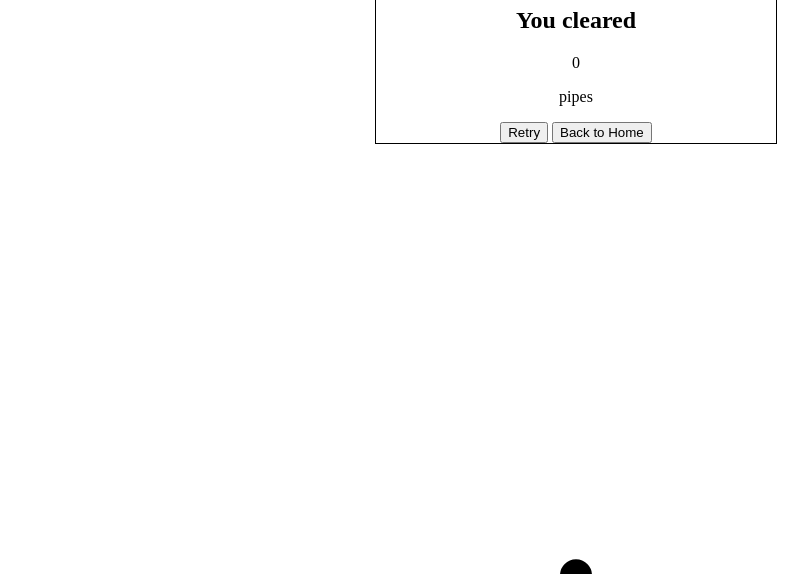
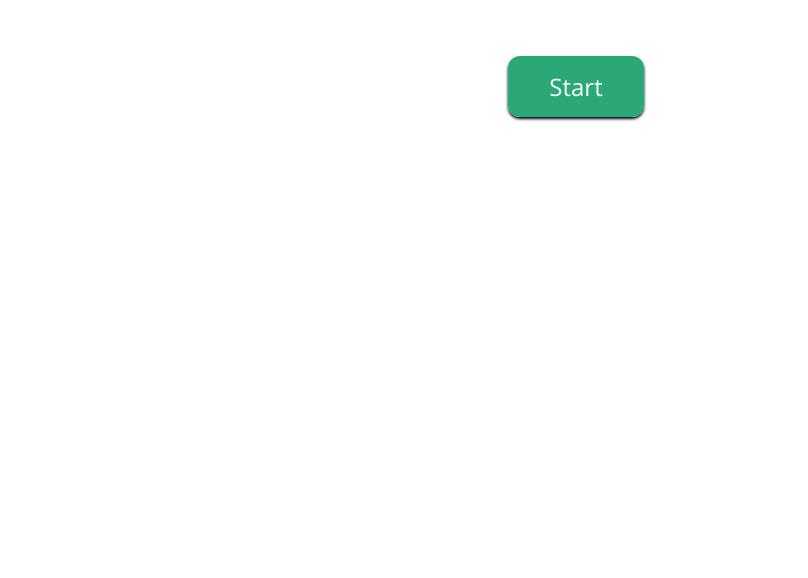
Before and after one commit to amituuush/flappy-bird-game, a plain HTML site: page index.html in a window 1280 px wide. Shown: the part 226-804 px from the top of the page, without its empty margins (64-872 px from the left). Drawn offline with nearby package versions, Linux system fonts and the light colour scheme.

Commit message:
bird canvas

```diff
--- a/css/styles.css
+++ b/css/styles.css
@@ -1,9 +1,15 @@
+@import url(https://fonts.googleapis.com/css?family=Passion+One:400,700);
+@import url(https://fonts.googleapis.com/css?family=Open+Sans:400,300,600);
+body {
+  -webkit-font-smoothing: antialiased; }
+
+/*-----------------------------------*/
 html, body {
   margin: 0;
   padding: 0;
   height: 100%; }
 
-canvas#main-canvas, div#overlay {
+canvas#main-canvas {
   width: 100%;
   height: 100%; }
 
@@ -12,7 +18,8 @@
   z-index: 1;
   top: 0;
   left: 0;
-  width: 100%; }
+  width: 100%;
+  text-align: center; }
 
 div#counter {
   -webkit-user-select: none;
@@ -24,7 +31,8 @@
   user-select: none;
   font-size: 3em;
   padding-left: 0.75em;
-  padding-top: 0.5em; }
+  padding-top: 0.5em;
+  text-align: left; }
 
 div#pipes {
   font-size: 1.2em;
@@ -38,6 +46,10 @@
   -ms-user-select: none;
   /* IE 10+ */
   user-select: none; }
+
+button#start-button {
+  margin: 250px auto 0 auto;
+  display: block; }
 
 div#game-over-modal {
   border: 1px solid black;
@@ -59,3 +71,31 @@
 button a {
   text-decoration: none;
   color: #000; }
+
+#flappy-bird {
+  width: 100px; }
+
+div#start-button {
+  text-align: center;
+  opacity: 1;
+  width: 17em;
+  height: 8em;
+  margin: 15em auto 0 auto;
+  position: relative;
+  padding-top: 2em; }
+  div#start-button a {
+    font-family: "Open Sans", sans-serif;
+    font-weight: 300;
+    font-size: 1.5em;
+    text-decoration: none;
+    background-color: #2AA876;
+    color: #fff;
+    padding: 0.6em 1.7em;
+    border-radius: 12px;
+    box-shadow: 0px 2px 3px #000; }
+    div#start-button a:hover {
+      background-color: #2eb881; }
+    div#start-button a:active {
+      background-color: #207f59;
+      box-shadow: inset 0px 0px 1px #000;
+      color: #b3b3b3; }
--- a/index.html
+++ b/index.html
@@ -1 +1 @@
-<!DOCTYPE html><html><head><title>Flappy Bird Game</title><link rel=stylesheet type=text/css href=./css/styles.css></head><body><canvas id=main-canvas>Sorry, your browser does not support canvas.</canvas><div id=overlay><div id=counter></div><div id=pipes>pipes</div><div id=game-over-modal><h1 id=game-over></h1><h2 id=pipe-counter>You cleared</h2><div id=pipes-cleared>0</div><p>pipes</p><button id=new-game type=button>Retry</button> <button type=button><a href=#>Back to Home</a></button></div></div><script type=text/javascript src=js/app.js></script></body></html>
+<!DOCTYPE html><html><head><title>Flappy Bird Game</title><link rel=stylesheet type=text/css href=./css/styles.css></head><body><canvas id=main-canvas>Sorry, your browser does not support this game.</canvas><div id=overlay><div id=counter></div><div id=pipes>pipes</div><div id=start-button><a href=#>Start</a></div><img style="display: none;" src=img/flappy-bird.gif id=flappy-bird alt="Flappy Bird flapping"><div id=game-over-modal><h1 id=game-over></h1><h2 id=pipe-counter>You cleared</h2><div id=pipes-cleared>0</div><p>pipes</p><button id=new-game type=button>New Game</button> <button type=button><a href=#>Back to Home</a></button></div></div><script src=https://ajax.googleapis.com/ajax/libs/jquery/2.1.3/jquery.min.js></script><script type=text/javascript src=js/app.js></script></body></html>
```
Also changed, not shown: img/flappy-bird.gif (added), js/app.js.
